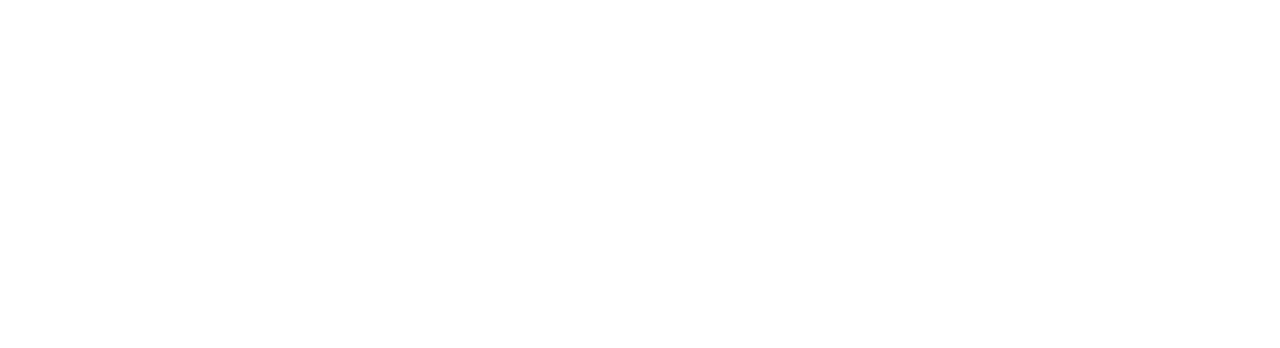
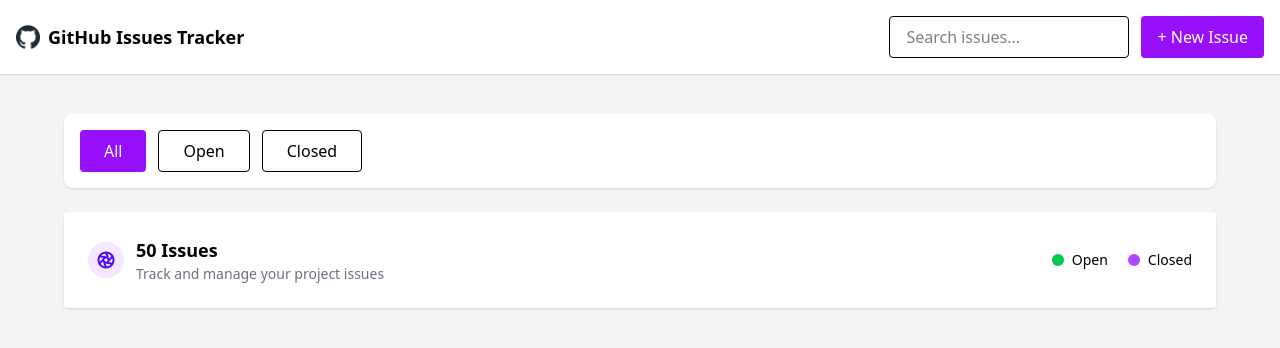
Before and after one commit to siam768-khulna/Github-Issue-Tracker, a plain HTML site: page dashboard.html in a window 1280 px wide. Drawn offline with nearby package versions, Linux system fonts and the light colour scheme.

Commit message:
create dashboard and js file

```diff
--- a/dashboard.html
+++ b/dashboard.html
@@ -1,11 +1,93 @@
-<!DOCTYPE html>
+<!doctype html>
 <html lang="en">
-<head>
-    <meta charset="UTF-8">
-    <meta name="viewport" content="width=device-width, initial-scale=1.0">
+  <head>
+    <meta charset="UTF-8" />
+    <meta name="viewport" content="width=device-width, initial-scale=1.0" />
     <title>Github Issue Tracker | Dashboard</title>
-</head>
-<body>
+    <script src="https://cdn.jsdelivr.net/npm/@tailwindcss/browser@4"></script>
+  </head>
+  <body class="bg-gray-100">
+    <!-- Navbar -->
+    <nav class="bg-white shadow">
+      <div class="max-w-7xl mx-auto flex justify-between items-center p-4">
+        <div class="flex items-center gap-2">
+          <img src="./assets/github-logo.png" class="w-6" />
 
-</body>
+          <h1 class="font-bold text-lg">GitHub Issues Tracker</h1>
+        </div>
+
+        <div class="flex gap-3">
+          <input
+            id="searchInput"
+            type="text"
+            placeholder="Search issues..."
+            class="border px-4 py-2 rounded w-60"
+          />
+          <button class="bg-purple-600 text-white px-4 py-2 rounded">
+            + New Issue
+          </button>
+        </div>
+      </div>
+    </nav>
+    <!-- TAB SECTION -->
+    <div class="max-w-6xl mx-auto mt-10">
+      <div class="bg-white p-4 rounded-lg shadow flex gap-3">
+        <button
+          id="allTab"
+          class="tab-btn bg-purple-600 text-white px-6 py-2 rounded"
+        >
+          All
+        </button>
+
+        <button id="openTab" class="tab-btn border px-6 py-2 rounded">
+          Open
+        </button>
+        <button id="closedTab" class="tab-btn border px-6 py-2 rounded">
+          Closed
+        </button>
+      </div>
+    </div>
+
+    <!-- ISSUE HEADER -->
+    <div
+      class="max-w-6xl mx-auto mt-6 bg-white p-6 rounded shadow flex justify-between"
+    >
+      <div class="flex items-center gap-3">
+        <div class="bg-purple-100 p-2 rounded-full">
+          <img src="./assets/aperture.png" class="w-5" />
+        </div>
+
+        <div>
+          <h2 class="font-bold text-lg">50 Issues</h2>
+
+          <p class="text-gray-500 text-sm">
+            Track and manage your project issues
+          </p>
+        </div>
+      </div>
+
+      <div class="flex gap-5 text-sm">
+        <span class="flex items-center gap-2">
+          <div class="w-3 h-3 bg-green-500 rounded-full"></div>
+
+          Open
+        </span>
+
+        <span class="flex items-center gap-2">
+          <div class="w-3 h-3 bg-purple-500 rounded-full"></div>
+
+          Closed
+        </span>
+      </div>
+    </div>
+
+    <!-- ISSUES CONTAINER -->
+
+    <div
+      id="issuesContainer"
+      class="max-w-6xl mx-auto mt-6 grid grid-cols-4 gap-6"
+    ></div>
+
+    <script src="tabs.js"></script>
+  </body>
 </html>
```
Also changed, not shown: tabs.js (added).
